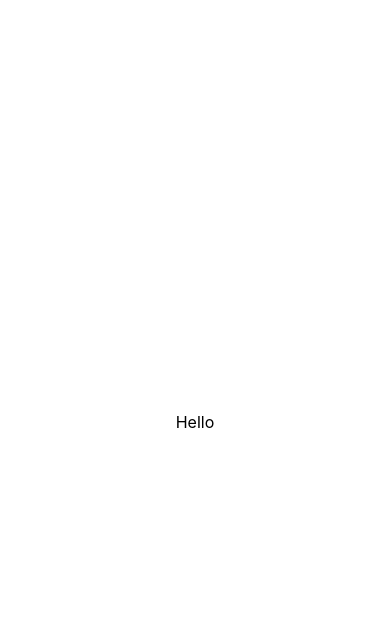
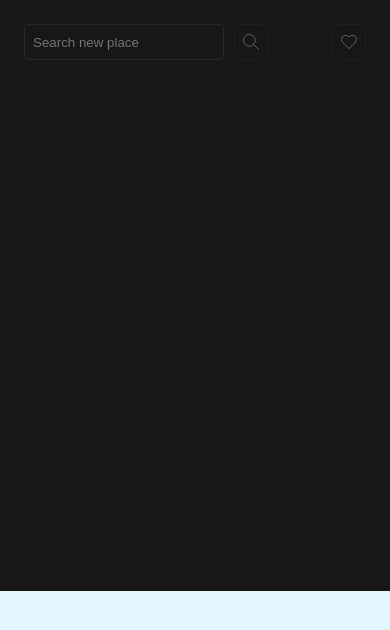
Before and after one commit to Jeangel/react-weather, a React (Vite) app: page / in a window 390 px wide. Shown: the top 630 px of the page. Built offline with nearby package versions, Linux system fonts and the light colour scheme.

Commit message:
WIP mobile styles

```diff
--- a/src/App.tsx
+++ b/src/App.tsx
@@ -1,5 +1,17 @@
+import styles from "./app.module.css";
+import CurrentWeather from "./components/organisms/CurrentWeather";
+import WeatherDashboard from "./components/organisms/WeatherDashboard";
+import { SearchProvider } from "./context/SearchContext";
+
 function App() {
-  return <p>Hello</p>;
+  return (
+    <SearchProvider>
+      <div className={styles.root}>
+        <CurrentWeather />
+        <WeatherDashboard />
+      </div>
+    </SearchProvider>
+  );
 }
 
 export default App;
--- /dev/null
+++ b/src/app.module.css
@@ -0,0 +1,12 @@
+.root {
+  width: 100%;
+  height: 100%;
+  display: flex;
+  flex-direction: column;
+}
+
+@media (min-width: 768px) {
+  .root {
+    flex-direction: row;
+  }
+}
--- /dev/null
+++ b/src/components/organisms/WeatherDashboard/index.tsx
@@ -0,0 +1,7 @@
+import styles from "./styles.module.css";
+
+const WeatherDashboard = () => {
+  return <div className={styles.root}></div>;
+};
+
+export default WeatherDashboard;
--- /dev/null
+++ b/src/components/organisms/WeatherDashboard/styles.module.css
@@ -0,0 +1,15 @@
+@import url("@/theme.css");
+
+.root {
+  background-color: var(--light-background);
+  color: var(--light-foreground);
+  min-height: 30%;
+}
+
+@media (min-width: 768px) {
+  .root {
+    height: 100%;
+    width: 60%;
+    order: 1;
+  }
+}
--- a/src/index.css
+++ b/src/index.css
@@ -1,3 +1,5 @@
+@import url("@/theme.css");
+
 * {
   box-sizing: border-box;
   margin: 0;
@@ -5,7 +7,6 @@
 
 :root {
   font-family: Inter, system-ui, Avenir, Helvetica, Arial, sans-serif;
-  line-height: 1.5;
   color-scheme: dark light;
   font-synthesis: none;
   text-rendering: optimizeLegibility;
@@ -14,14 +15,29 @@
 }
 
 body {
-  display: flex;
-  place-items: center;
   min-width: 320px;
-  min-height: 100vh;
+  width: 100%;
+  height: 100vh;
 }
 
 #root {
   max-width: 1280px;
-  margin: 0 auto;
-  padding: 2rem;
+  width: 100%;
+  height: 100%;
 }
+
+/* Small devices (landscape phones, 576px and up) */
+@media (min-width: 576px) {
+}
+
+/* Medium devices (tablets, 768px and up) */
+@media (min-width: 768px) {
+}
+
+/* Large devices (desktops, 992px and up) */
+@media (min-width: 992px) {
+}
+
+/* Extra large devices (large desktops, 1200px and up) */
+@media (min-width: 1200px) {
+}
```
